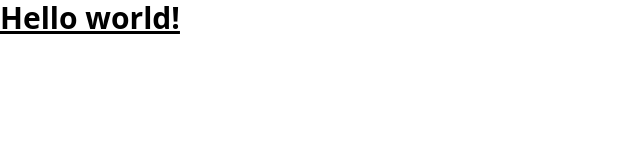
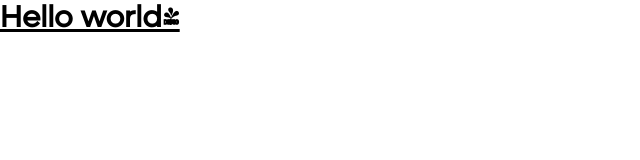
Before and after one commit to Tsering-sherpa/3eold, an Angular app: page / in a window 1280 px wide. Shown: the top 160 px of the page, without its empty margins (0-640 px from the left). Built offline with nearby package versions, Linux system fonts and the light colour scheme.

Commit message:
Feat: Add custom font Lufga

```diff
--- a/src/styles.scss
+++ b/src/styles.scss
@@ -2,3 +2,16 @@
 @tailwind base;
 @tailwind components;
 @tailwind utilities;
+
+// adding custom font here
+@font-face {
+    font-family: "Lufga";
+    src: local("Lufga"), url(assets/fonts/Fontspring-DEMO-lufga-regular.otf) format("opentype"),
+        url(assets/fonts/Fontspring-DEMO-lufga-medium.otf) format("opentype"),
+        url(assets/fonts/Fontspring-DEMO-lufga-semibold.otf) format("opentype"),
+        url(assets/fonts/Fontspring-DEMO-lufga-thin.otf) format("opentype");
+}
+
+body {
+    font-family: Lufga, sans-serif;
+}
```
